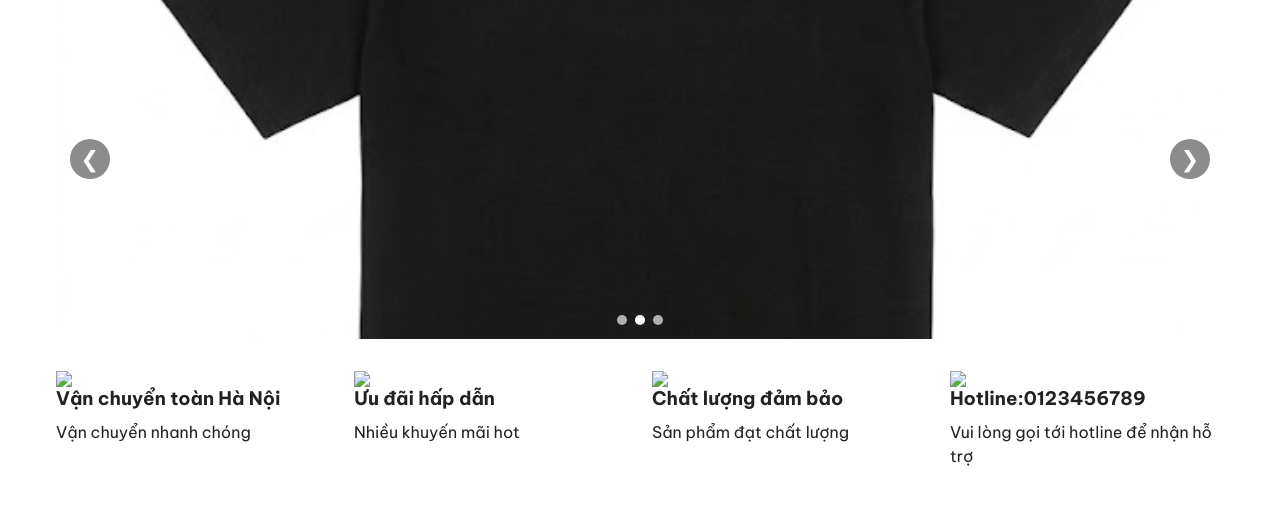
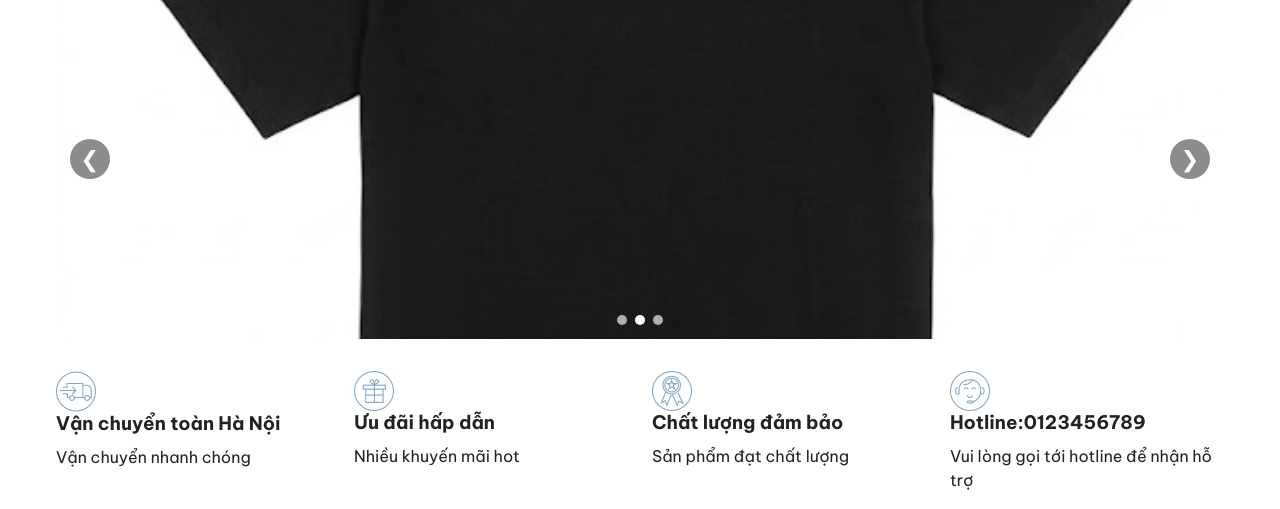
Before and after one commit to nhatnam7kz/Web_Shop_Project, a plain HTML site: page index.html in a window 1280 px wide. Shown: the part 143-652 px from the top of the page. Drawn offline with Linux system fonts and the light colour scheme.

Commit message:
Fix:  image path create: work-flow github

```diff
--- a/index.html
+++ b/index.html
@@ -39,22 +39,22 @@
         <div class="container">
             <div class="feature-list">
                 <div class="feature">
-                    <div class="feature-con"><img src="/assets/images//banner/ship.png"></div>
+                    <div class="feature-con"><img src="./assets/images/banner/ship.png"></div>
                     <h3>Vận chuyển toàn Hà Nội</h3>
                     <p>Vận chuyển nhanh chóng</p>
                 </div>
                 <div class="feature">
-                    <div class="feature-con"><img src="/assets/images//banner/gift.png"></div>
+                    <div class="feature-con"><img src="./assets/images/banner/gift.png"></div>
                     <h3>Ưu đãi hấp dẫn</h3>
                     <p>Nhiều khuyến mãi hot</p>
                 </div>
                 <div class="feature">
-                    <div class="feature-con"><img src="/assets/images//banner/quality.png"></div>
+                    <div class="feature-con"><img src="./assets/images/banner/quality.png"></div>
                     <h3>Chất lượng đảm bảo</h3>
                     <p>Sản phẩm đạt chất lượng</p>
                 </div>
                 <div class="feature">
-                    <div class="feature-con"><img src="/assets/images//banner/hotline.png"></div>
+                    <div class="feature-con"><img src="./assets/images/banner/hotline.png"></div>
                     <h3>Hotline:0123456789</h3>
                     <p>Vui lòng gọi tới hotline để nhận hỗ trợ</p>
                 </div>
```
Also changed, not shown: 2 other files.
